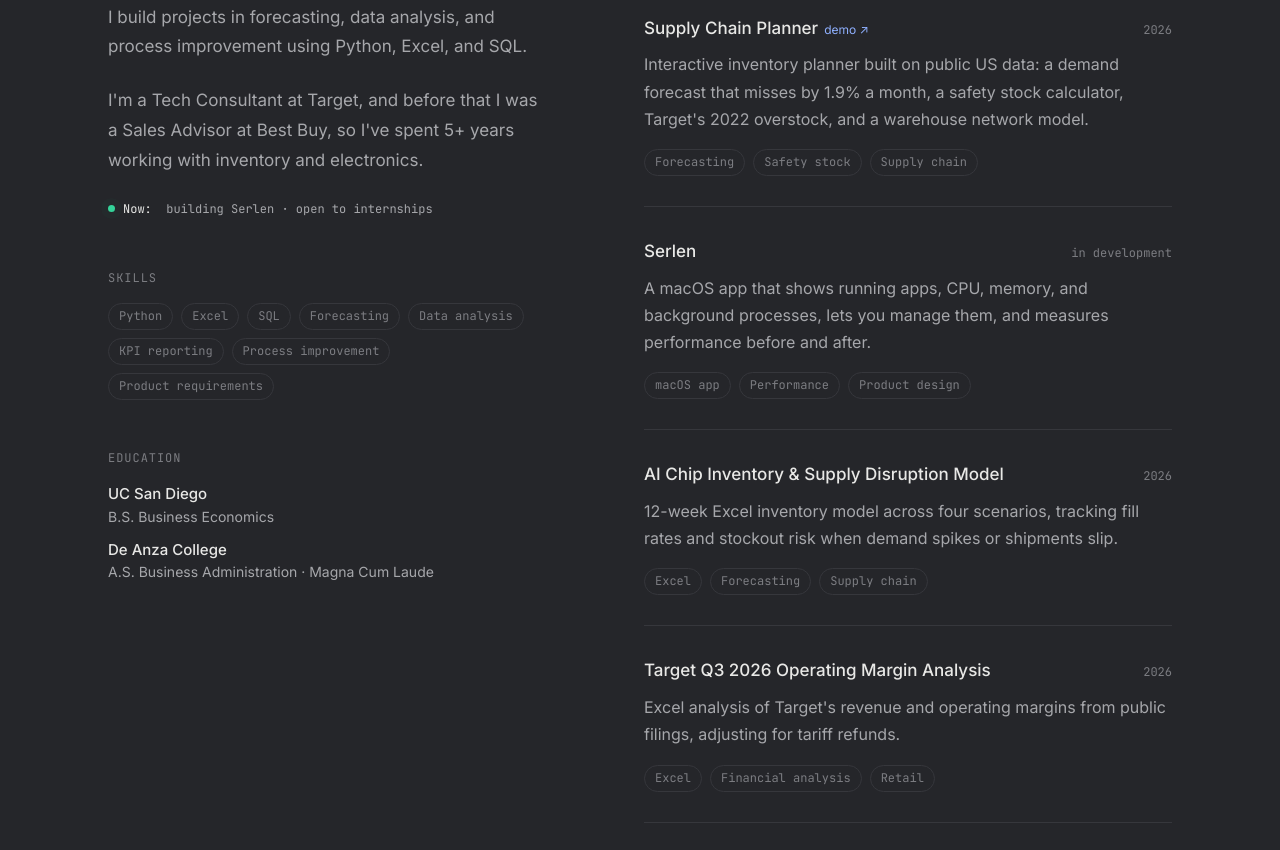
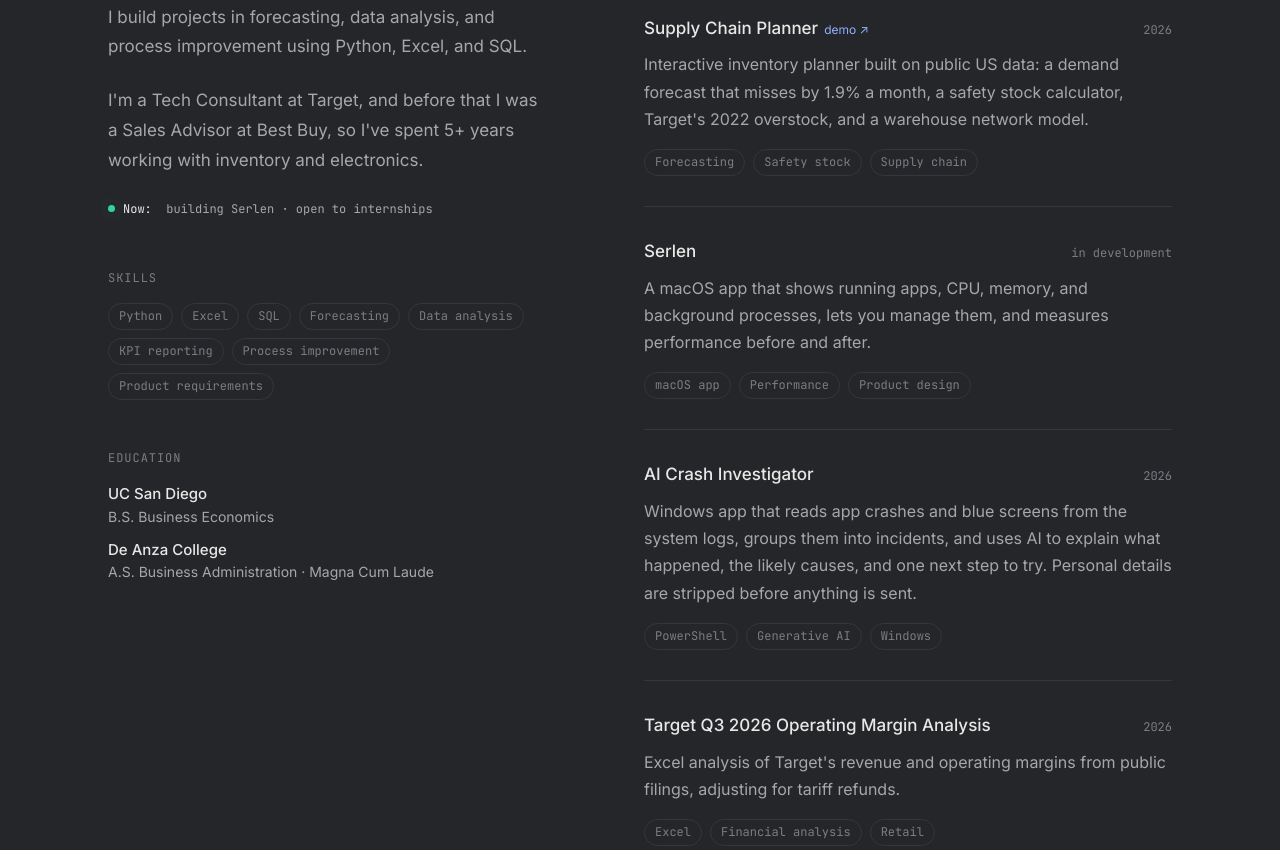
Before and after one commit to 6nico/6nico.github.io, a plain HTML site: page index.html in a window 1280 px wide. Shown: the part 439-1289 px from the top of the page. Drawn offline with Linux system fonts and the light colour scheme.

Commit message:
Replace AI Chip model with AI Crash Investigator

```diff
--- a/index.html
+++ b/index.html
@@ -43,8 +43,8 @@
       <p>Interactive inventory planner built on public US data: a demand forecast that misses by 1.9% a month, a safety stock calculator, Target's 2022 overstock, and a warehouse network model.</p><div class="tags"><span>Forecasting</span><span>Safety stock</span><span>Supply chain</span></div></li>
     <li><div class="row"><h3>Serlen</h3><span class="meta">in development</span></div>
       <p>A macOS app that shows running apps, CPU, memory, and background processes, lets you manage them, and measures performance before and after.</p><div class="tags"><span>macOS app</span><span>Performance</span><span>Product design</span></div></li>
-    <li><div class="row"><h3>AI Chip Inventory &amp; Supply Disruption Model</h3><span class="meta">2026</span></div>
-      <p>12-week Excel inventory model across four scenarios, tracking fill rates and stockout risk when demand spikes or shipments slip.</p><div class="tags"><span>Excel</span><span>Forecasting</span><span>Supply chain</span></div></li>
+    <li><div class="row"><h3>AI Crash Investigator</h3><span class="meta">2026</span></div>
+      <p>Windows app that reads app crashes and blue screens from the system logs, groups them into incidents, and uses AI to explain what happened, the likely causes, and one next step to try. Personal details are stripped before anything is sent.</p><div class="tags"><span>PowerShell</span><span>Generative AI</span><span>Windows</span></div></li>
     <li><div class="row"><h3>Target Q3 2026 Operating Margin Analysis</h3><span class="meta">2026</span></div>
       <p>Excel analysis of Target's revenue and operating margins from public filings, adjusting for tariff refunds.</p><div class="tags"><span>Excel</span><span>Financial analysis</span><span>Retail</span></div></li>
   </ul>
```
